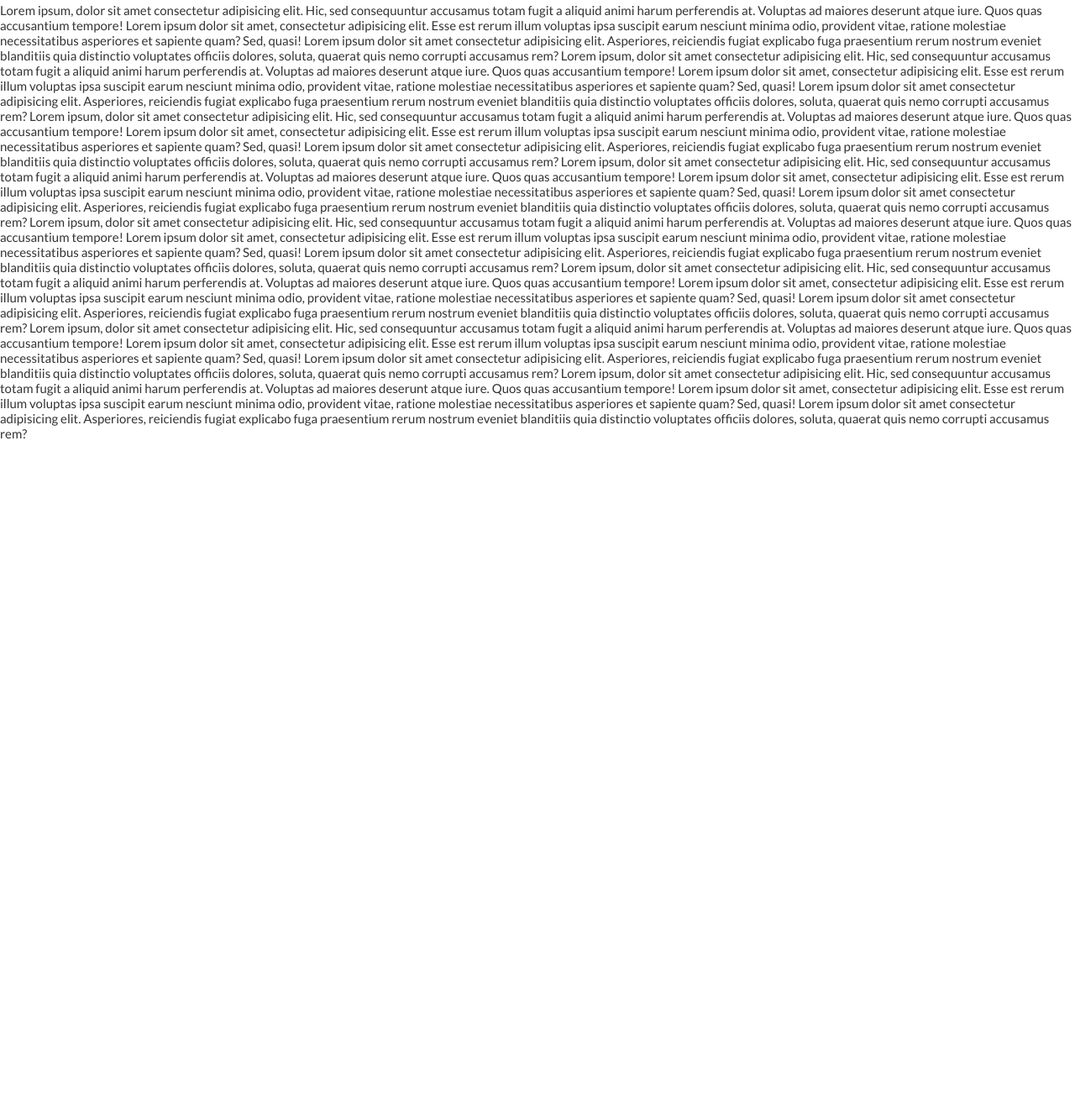
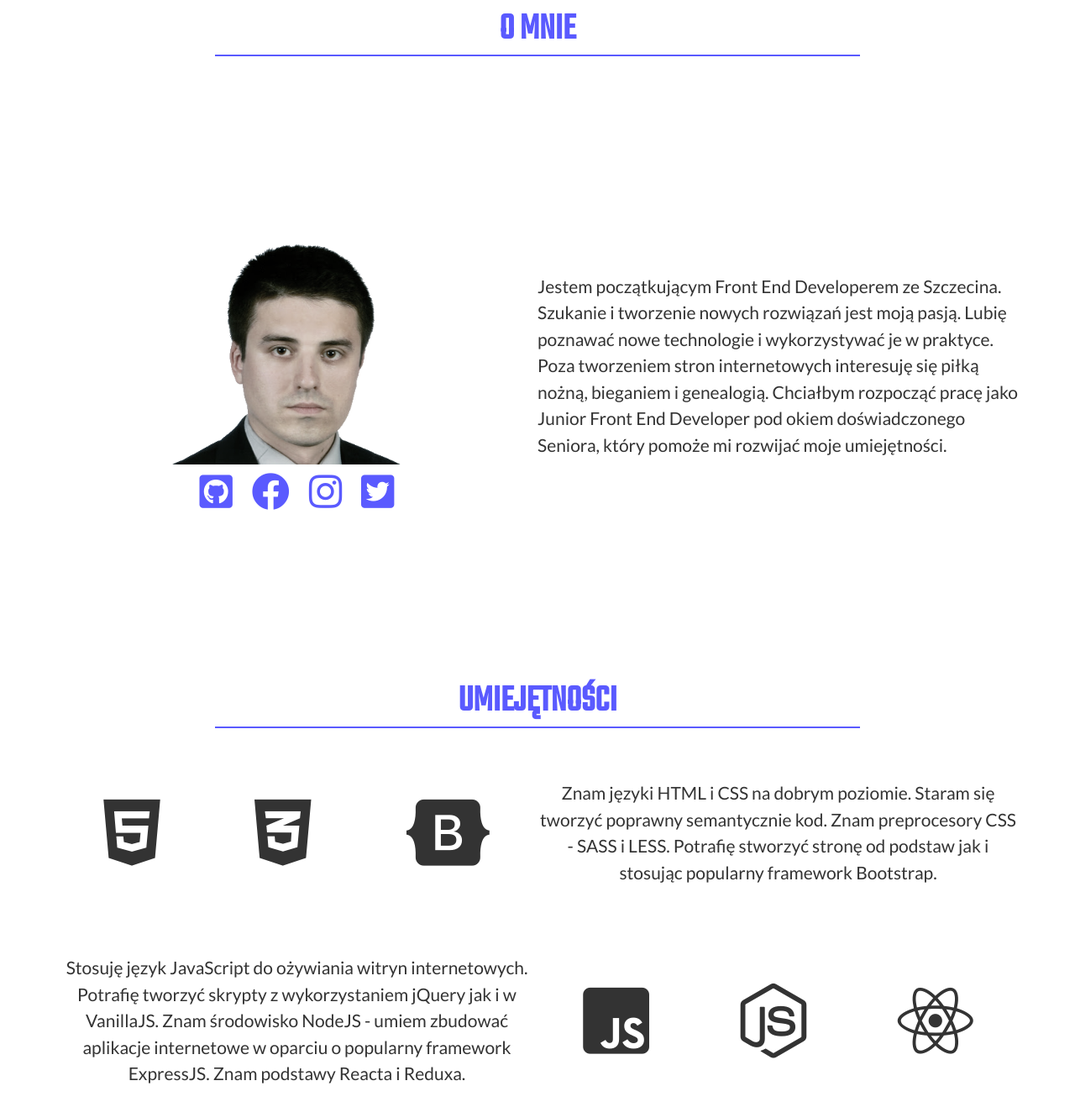
Before and after one commit to kedziorap/kedziorap.github.io, a website: page index.html in a window 1280 px wide. Shown: the part 797-2115 px from the top of the page at 84% size. Before the commit the page ends 1322 px from the top, so only its background shows below. Drawn offline with nearby package versions, Linux system fonts and the light colour scheme.

Commit message:
add about, skills

```diff
--- a/index.html
+++ b/index.html
@@ -5,6 +5,9 @@
     <meta http-equiv="X-UA-Compatible" content="IE=edge">
     <title>Piotr Kędziora</title>
     <meta name="viewport" content="width=device-width, initial-scale=1">
+
+<link rel="stylesheet" type="text/css" href="//cdn.jsdelivr.net/npm/slick-carousel@1.8.1/slick/slick.css"/>
+    <link rel="stylesheet" href="https://use.fontawesome.com/releases/v5.8.1/css/all.css" integrity="sha384-50oBUHEmvpQ+1lW4y57PTFmhCaXp0ML5d60M1M7uH2+nqUivzIebhndOJK28anvf" crossorigin="anonymous">
     <link rel="stylesheet" href="css/style.css">
 </head>
 <body>
@@ -23,8 +26,8 @@
                     <span class="line"></span>
                 </div>
                 <ul class="menu">
-                    <li class="menu__item"><a href="#" class="menu__link">O mnie</a></li>
-                    <li class="menu__item"><a href="#" class="menu__link">Technologie</a></li>
+                    <li class="menu__item"><a href="#about" class="menu__link">O mnie</a></li>
+                    <li class="menu__item"><a href="#skills" class="menu__link">Umiejętności</a></li>
                     <li class="menu__item"><a href="#" class="menu__link">Portfolio</a></li>
                     <li class="menu__item"><a href="#" class="menu__link">Kontakt</a></li>
                 </ul>
@@ -39,22 +42,90 @@
                 </div>
             </div>
         </section>
-        <section>
-            Lorem ipsum, dolor sit amet consectetur adipisicing elit. Hic, sed consequuntur accusamus totam fugit a aliquid animi harum perferendis at. Voluptas ad maiores deserunt atque iure. Quos quas accusantium tempore! Lorem ipsum dolor sit amet, consectetur adipisicing elit. Esse est rerum illum voluptas ipsa suscipit earum nesciunt minima odio, provident vitae, ratione molestiae necessitatibus asperiores et sapiente quam? Sed, quasi! Lorem ipsum dolor sit amet consectetur adipisicing elit. Asperiores, reiciendis fugiat explicabo fuga praesentium rerum nostrum eveniet blanditiis quia distinctio voluptates officiis dolores, soluta, quaerat quis nemo corrupti accusamus rem?
-
-            Lorem ipsum, dolor sit amet consectetur adipisicing elit. Hic, sed consequuntur accusamus totam fugit a aliquid animi harum perferendis at. Voluptas ad maiores deserunt atque iure. Quos quas accusantium tempore! Lorem ipsum dolor sit amet, consectetur adipisicing elit. Esse est rerum illum voluptas ipsa suscipit earum nesciunt minima odio, provident vitae, ratione molestiae necessitatibus asperiores et sapiente quam? Sed, quasi! Lorem ipsum dolor sit amet consectetur adipisicing elit. Asperiores, reiciendis fugiat explicabo fuga praesentium rerum nostrum eveniet blanditiis quia distinctio voluptates officiis dolores, soluta, quaerat quis nemo corrupti accusamus rem?
-
-            Lorem ipsum, dolor sit amet consectetur adipisicing elit. Hic, sed consequuntur accusamus totam fugit a aliquid animi harum perferendis at. Voluptas ad maiores deserunt atque iure. Quos quas accusantium tempore! Lorem ipsum dolor sit amet, consectetur adipisicing elit. Esse est rerum illum voluptas ipsa suscipit earum nesciunt minima odio, provident vitae, ratione molestiae necessitatibus asperiores et sapiente quam? Sed, quasi! Lorem ipsum dolor sit amet consectetur adipisicing elit. Asperiores, reiciendis fugiat explicabo fuga praesentium rerum nostrum eveniet blanditiis quia distinctio voluptates officiis dolores, soluta, quaerat quis nemo corrupti accusamus rem?
-
-            Lorem ipsum, dolor sit amet consectetur adipisicing elit. Hic, sed consequuntur accusamus totam fugit a aliquid animi harum perferendis at. Voluptas ad maiores deserunt atque iure. Quos quas accusantium tempore! Lorem ipsum dolor sit amet, consectetur adipisicing elit. Esse est rerum illum voluptas ipsa suscipit earum nesciunt minima odio, provident vitae, ratione molestiae necessitatibus asperiores et sapiente quam? Sed, quasi! Lorem ipsum dolor sit amet consectetur adipisicing elit. Asperiores, reiciendis fugiat explicabo fuga praesentium rerum nostrum eveniet blanditiis quia distinctio voluptates officiis dolores, soluta, quaerat quis nemo corrupti accusamus rem?
-
-            Lorem ipsum, dolor sit amet consectetur adipisicing elit. Hic, sed consequuntur accusamus totam fugit a aliquid animi harum perferendis at. Voluptas ad maiores deserunt atque iure. Quos quas accusantium tempore! Lorem ipsum dolor sit amet, consectetur adipisicing elit. Esse est rerum illum voluptas ipsa suscipit earum nesciunt minima odio, provident vitae, ratione molestiae necessitatibus asperiores et sapiente quam? Sed, quasi! Lorem ipsum dolor sit amet consectetur adipisicing elit. Asperiores, reiciendis fugiat explicabo fuga praesentium rerum nostrum eveniet blanditiis quia distinctio voluptates officiis dolores, soluta, quaerat quis nemo corrupti accusamus rem?
-
-            Lorem ipsum, dolor sit amet consectetur adipisicing elit. Hic, sed consequuntur accusamus totam fugit a aliquid animi harum perferendis at. Voluptas ad maiores deserunt atque iure. Quos quas accusantium tempore! Lorem ipsum dolor sit amet, consectetur adipisicing elit. Esse est rerum illum voluptas ipsa suscipit earum nesciunt minima odio, provident vitae, ratione molestiae necessitatibus asperiores et sapiente quam? Sed, quasi! Lorem ipsum dolor sit amet consectetur adipisicing elit. Asperiores, reiciendis fugiat explicabo fuga praesentium rerum nostrum eveniet blanditiis quia distinctio voluptates officiis dolores, soluta, quaerat quis nemo corrupti accusamus rem?
-
-            Lorem ipsum, dolor sit amet consectetur adipisicing elit. Hic, sed consequuntur accusamus totam fugit a aliquid animi harum perferendis at. Voluptas ad maiores deserunt atque iure. Quos quas accusantium tempore! Lorem ipsum dolor sit amet, consectetur adipisicing elit. Esse est rerum illum voluptas ipsa suscipit earum nesciunt minima odio, provident vitae, ratione molestiae necessitatibus asperiores et sapiente quam? Sed, quasi! Lorem ipsum dolor sit amet consectetur adipisicing elit. Asperiores, reiciendis fugiat explicabo fuga praesentium rerum nostrum eveniet blanditiis quia distinctio voluptates officiis dolores, soluta, quaerat quis nemo corrupti accusamus rem?
-
-            Lorem ipsum, dolor sit amet consectetur adipisicing elit. Hic, sed consequuntur accusamus totam fugit a aliquid animi harum perferendis at. Voluptas ad maiores deserunt atque iure. Quos quas accusantium tempore! Lorem ipsum dolor sit amet, consectetur adipisicing elit. Esse est rerum illum voluptas ipsa suscipit earum nesciunt minima odio, provident vitae, ratione molestiae necessitatibus asperiores et sapiente quam? Sed, quasi! Lorem ipsum dolor sit amet consectetur adipisicing elit. Asperiores, reiciendis fugiat explicabo fuga praesentium rerum nostrum eveniet blanditiis quia distinctio voluptates officiis dolores, soluta, quaerat quis nemo corrupti accusamus rem?
+        <section class="about">
+                <h2 id="about" class="title">O mnie</h2>
+            <div class="about__container">
+                <div class="about__photo">
+                    <img class="about__img" src="img/ja.png" alt="">
+                    <div class="icons">
+                        <a href="#"><i class="fab fa-github-square icon"></i></a>
+                        <a href="#"><i class="fab fa-facebook icon"></i></a>
+                        <a href="#"><i class="fab fa-instagram icon"></i></a>
+                        <a href="#"><i class="fab fa-twitter-square icon"></i></a>
+                    </div>
+                </div>
+                <div class="about__text">
+                    <p class="about__paragraph">
+                        Jestem początkującym Front End Developerem ze Szczecina. Szukanie i tworzenie nowych rozwiązań jest moją pasją. Lubię poznawać nowe technologie i wykorzystywać je w praktyce. Poza tworzeniem stron internetowych interesuję się piłką nożną, bieganiem i genealogią. Chciałbym rozpocząć pracę jako Junior Front End Developer pod okiem doświadczonego Seniora, który pomoże mi rozwijać moje umiejętności.
+                    </p>
+                </div>
+            </div>
+        </section>
+        <section id ="skills" class="skills">
+            <h2 class="title">Umiejętności</h2>
+            <div class="skills__container">
+                <div class="skill">
+                    <div class="skill__icons">
+                            <i class="fab fa-html5"></i>
+                            <i class="fab fa-css3-alt"></i>
+                            <i class="fab fa-bootstrap"></i>
+                    </div>
+                    <p class="skill__description">
+                        Znam języki HTML i CSS na dobrym poziomie. Staram się tworzyć poprawny semantycznie kod. Znam preprocesory CSS - SASS i LESS. Potrafię stworzyć stronę od podstaw jak i stosując popularny framework Bootstrap.
+                    </p>
+                </div>
+                <div class="skill skill--reverse">
+                        <div class="skill__icons">
+                                <i class="fab fa-js-square"></i>
+                                <i class="fab fa-node-js"></i>
+                                <i class="fab fa-react"></i>
+                        </div>
+                        <p class="skill__description">
+                            Stosuję język JavaScript do ożywiania witryn internetowych. Potrafię tworzyć skrypty z wykorzystaniem jQuery jak i w VanillaJS. Znam środowisko NodeJS - umiem zbudować aplikacje internetowe w oparciu o popularny framework ExpressJS. Znam podstawy Reacta i Reduxa.
+                        </p>
+                </div>
+                <div class="skill">
+                        <div class="skill__icons">
+                                <i class="fab fa-wordpress"></i>
+                                <i class="fas fa-database"></i>
+                                <i class="fab fa-git-square"></i>
+                        </div>
+                        <p class="skill__description">
+                            Potrafię dostosować projekt do Wordpressa i stworzyć w pełni dynamiczną stronę internetową. Znam język SQL - potrafię tworzyć, edytować i filtrować wyniki w bazach danych. Przy tworzeniu projektów korzystam z systemu kontrolii wersji GIT.
+                        </p>
+                </div>
+                <div class="skill skill--reverse">
+                        <div class="skill__icons">
+                                <i class="fas fa-camera-retro"></i>
+                                <i class="fas fa-images"></i>
+                                <i class="fas fa-video"></i>
+                        </div>
+                        <p class="skill__description">
+                            Potrafię zakodować stronę na podstawie dostarczonego wzoru graficznego PSD. Znam obsługę PhotoShopa - potrafię edytować i restaurować zdjęcia. Umiem zsynchronizwoać bibliotekę zdjęć w usłudze Google. Przegrywam kasety VHS na formaty cyfrowe.
+                        </p>
+                </div>
+                <div class="skill skill">
+                        <div class="skill__icons">
+                                <i class="fas fa-shopping-basket"></i>
+                                <i class="fas fa-users"></i>
+                                <i class="fas fa-user-edit"></i>
+                        </div>
+                        <p class="skill__description">
+                            Mam doświadczenie w sprzedaży internetowej i obsłudze klienta. Miałem okazje pracować w sprzedaży na serwisach aukcyjnych. Jestem osobą zmotywowaną i lubiącą się uczyć.
+                        </p>
+                </div>
+            </div>
+        </section>
+        <section class="portfolio">
+            <h2 class="title">portfolio</h2>
+            <div class="portfolio__container">
+                <div class="portfolio__project">
+                    <img src="img/dino.jpg" alt="dino">
+                    <div class="portfolio__description">
+                        <h3 class="portfolio__title">Dino</h3>
+                    </div>
+                </div>
+            </div>
         </section>
     </div>
     <script
@@ -62,6 +133,7 @@
         integrity="sha256-FgpCb/KJQlLNfOu91ta32o/NMZxltwRo8QtmkMRdAu8="
         crossorigin="anonymous">
     </script>
+    <script type="text/javascript" src="//cdn.jsdelivr.net/npm/slick-carousel@1.8.1/slick/slick.min.js"></script>
 	<script src="js/script.js"></script>
 </body>
 </html>
--- a/sass/_rwd.scss
+++ b/sass/_rwd.scss
@@ -2,7 +2,7 @@
     .wrapper {
         max-width: 1900px;
     }
-    .container {
+    %container {
         max-width: 1170px;
     }
     .menu {
@@ -19,8 +19,38 @@
             }
         }
     }
+    .about {
+        &__container {
+            flex-direction: row;
+        }
+        &__photo {
+            width: 50%;
+        }
+        &__text {
+            width:50%;
+        }
+        &__paragraph {
+            font-size: 1.2em;
+        }
+    }
+    .skill {
+        flex-direction: row;
+        flex-wrap: wrap;
+        align-items: center;
+        &--reverse {
+            .skill__icons {
+                order: 2
+            }
+        }
+        &__icons {
+            width: 50%;
+        }
+        &__description {
+            width: 50%;
+        }
+    }
 }
-@media(min-width: 992px) {
+@media(min-width: 993px) {
     .welcome {
         &__title {
             font-size: 7em;
@@ -29,4 +59,9 @@
             }
         }
     }
+    .about {
+        &__paragraph {
+            font-size: 1.4em;
+        }
+    }
 }
--- a/sass/style.scss
+++ b/sass/style.scss
@@ -31,7 +31,7 @@ a {
     width: 100%;
     margin: 0 auto;
 }
-.container {
+%container {
     width: 100%;
     margin: 0 auto;
     padding: 0 12px;
@@ -70,8 +70,10 @@ a {
     position: fixed;
     left: 0;
     right: 0;
+    background: rgba(255,255,255,0.8);
+    box-shadow: 0 0 1px $color-font;
     &__container {
-        @extend .container;
+        @extend %container;
         display: flex;
         flex-wrap: wrap;
         justify-content: space-between;
@@ -138,10 +140,9 @@ a {
     &__slogan {
         text-align: center;
         width: 100%;
-        transform: translateY(-40px)
     }
     &__container {
-        @extend .container;
+        @extend %container;
         display: flex;
         flex-wrap: wrap;
         align-items: center;
@@ -171,6 +172,87 @@ a {
     cursor: pointer;
     font-weight: 600;
 }
+.about {
+    min-height: 100vh;
+    &__container {
+        @extend %container;
+        min-height: calc(100vh - 64px);
+        display: flex;
+        flex-wrap: wrap;
+        align-items: center;
+        justify-content: center;
+        flex-direction: column;
+    }
+    &__photo {
+        text-align: center;
+    }
+    &__img {
+        border-radius: 3px;
+        max-width: 300px;
+        filter: grayscale(60%);
+    }
+    &__paragraph {
+        line-height: 1.5;
+        font-weight: 100;
+    }
+}
+.title {
+    text-transform: uppercase;
+    font-family: 'Teko', sans-serif;
+    font-size: 3em;
+    margin: 0;
+    width: 100%;
+    text-align: center;
+    position: relative;
+    color: $color-primary;
+    &::after{
+        content: '';
+        display: block;
+        position: absolute;
+        height: 2px;
+        width: 60%;
+        background: $color-primary;
+        bottom: 0;
+        left: 50%;
+        transform: translateX(-50%)
+    }
+}
+.icon {
+    margin: 10px;
+    font-size: 3em;
+    color: $color-primary;
+    &:hover {
+        color: $color-font;
+    }
+}
+.skills{
+    min-height: 100vh;
+    &__container {
+        @extend %container;
+        min-height: calc(100vh - 64px);
+    }
+}
+.skill {
+    margin: 40px 0;
+    display: flex;
+    flex-direction: column;
+    &__icons {
+        display: flex;
+        justify-content: space-around;
+        i {
+            font-size: 6em;
+        }
+    }
+    &__description {
+        @extend .about__paragraph;
+        text-align: center;
+    }
+}
+.portfolio {
+    &__container {
+        padding: 20px 0;
+    }
+}
 @keyframes logo {
     from {
         transform: rotate(0)
@@ -178,4 +260,5 @@ a {
         transform: rotate(360deg)
     }
 }
+
 @import 'rwd';
```
Also changed, not shown: js/script.js (+7 -4 lines), css/style.css, img/bakery.jpg (added), img/blackjack.jpg (added), img/cantus.jpg (added), img/dino.jpg (added), img/ja.jpg (added), img/ja.png (added), img/kanban.jpg (added), img/lookshop.jpg (added), img/mache.jpg (added), img/photoapp.jpg (added), img/scheduler.jpg (added), img/super-typer.jpg (added), 2 more files, 1 other file.
